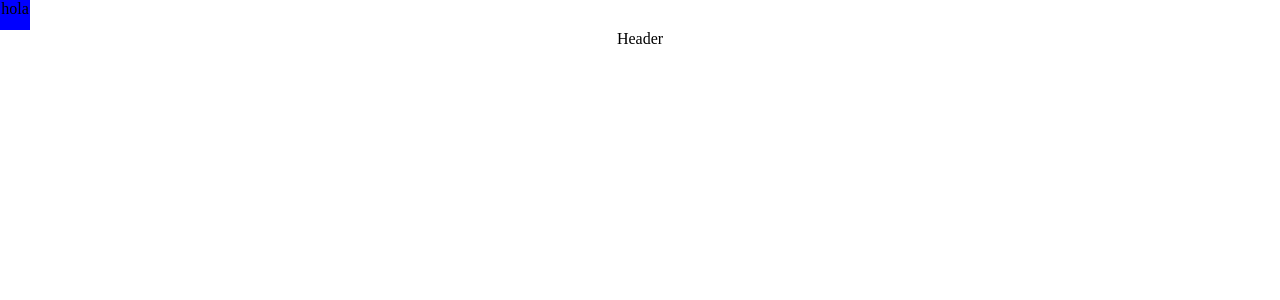
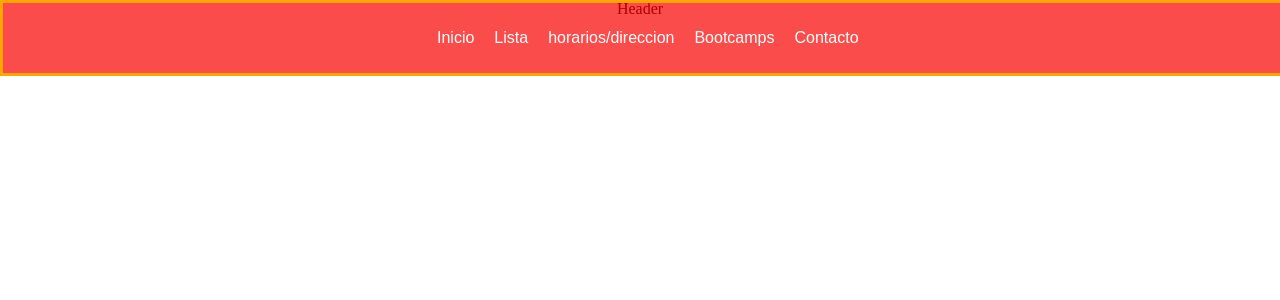
Before and after one commit to DjMagic32/vic_store, a React (Create React App) app: page / in a window 1280 px wide. Shown: the top 300 px of the page. Built offline with nearby package versions, Linux system fonts and the light colour scheme.

Commit message:
Cree la Navbar

```diff
--- a/src/components/Navbar.jsx
+++ b/src/components/Navbar.jsx
@@ -4,7 +4,17 @@ import '../styles/Navbar.css';
 
 const Navbar = () => {
   return (
-    <div className='Prueba'>hola</div>
+    <header>
+      <nav>
+        <ul>
+          <li><a href="#">Inicio</a></li>
+          <li><a href="#">Lista</a></li>
+          <li><a href="#">horarios/direccion</a></li>
+          <li><a href="#">Bootcamps</a></li>
+          <li><a href="#">Contacto</a></li>
+        </ul>
+      </nav>
+    </header>
   )
 }
 
--- a/src/styles/Navbar.css
+++ b/src/styles/Navbar.css
@@ -1,5 +1,34 @@
-.Prueba{
-    background-color: blue;
-    width: 30px;
-    height: 30px;
-}
+header {
+    background: rgba(250, 0, 0, 0.7);
+    width: 100%;
+    position: fixed;
+    z-index: 100;
+    border-radius: 10%%;
+    border: 3px solid orange;
+
+  }
+
+  nav {
+    float:left;
+    margin-left: 30%;
+  }
+
+  nav ul {
+    list-style: none;
+    overflow: hidden;
+  }
+
+  nav ul li {
+    float: left;
+    font-family: Arial, sans-serif;
+    font-size: 16px;
+  }
+  nav ul li a {
+    display: block;
+    padding: 10px;
+    color: #fff;
+    text-decoration: none;
+  }
+  nav ul li:hover {
+    background: #e90202;
+  }
```
